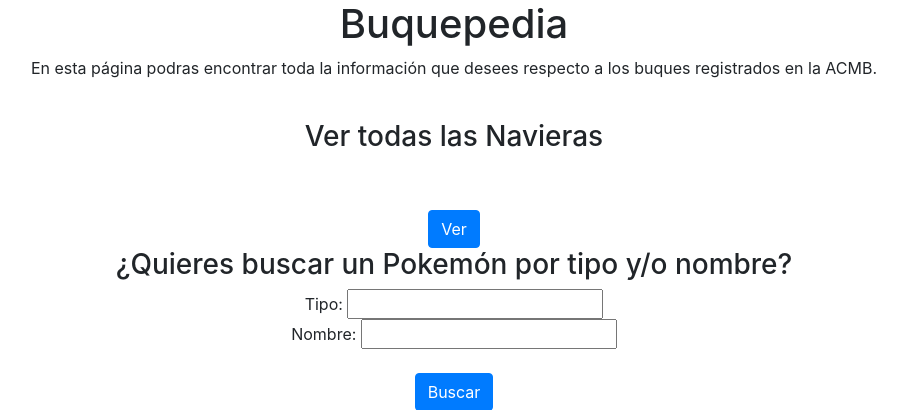
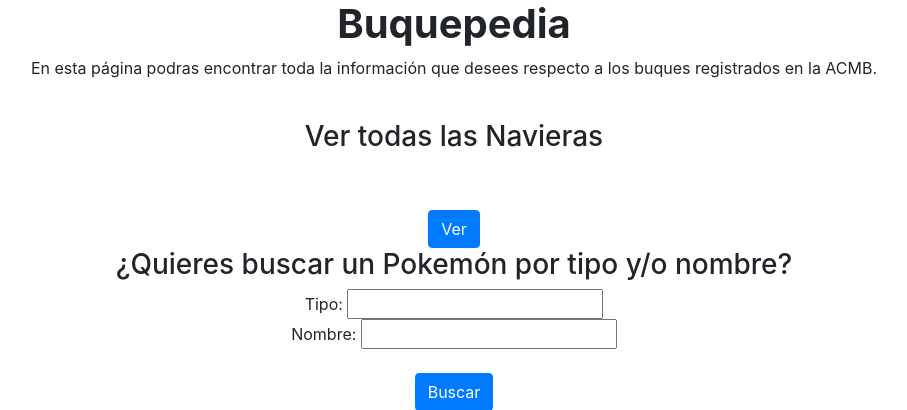
Before and after one commit to macavarelau/Proyecto_BBDD, a PHP site: page / in a window 1280 px wide. Shown: the top 410 px of the page, without its empty margins (186-1093 px from the left). Run offline with PHP 8.4, Linux system fonts and the light colour scheme; data that the repository does not hold is empty; some libraries are stand-ins or nearby versions.

Commit message:
bootstrap

```diff
--- a/Sites/consultas/consulta_navieras.php
+++ b/Sites/consultas/consulta_navieras.php
@@ -13,7 +13,7 @@
   ?>
 
     <br/><br/>
-	<h2>Aquí podrá ver lista con los nombres de todas las navieras:</h2>
+	<h2 class="font-weight-bolder" >Aquí podrá ver lista con los nombres de todas las navieras:</h2>
     <br/><br/>
 	<table class="table">
     <tr>
--- a/Sites/index.php
+++ b/Sites/index.php
@@ -1,7 +1,7 @@
 <?php include('templates/header.html');   ?>
 
 <body>
-  <h1 align="center">Buquepedia</h1>
+  <h1 class="font-weight-bolder" align="center">Buquepedia</h1>
   <p style="text-align:center;">En esta página podras encontrar toda la información que desees respecto a los buques registrados en la ACMB.</p>
 
   <br>
```
